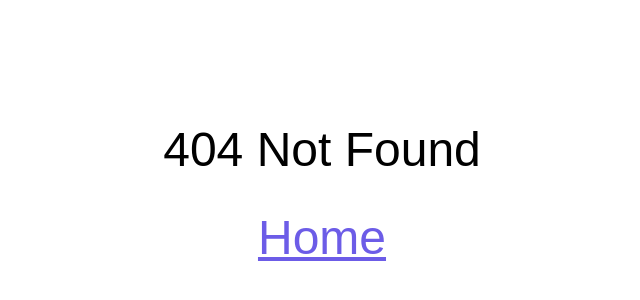
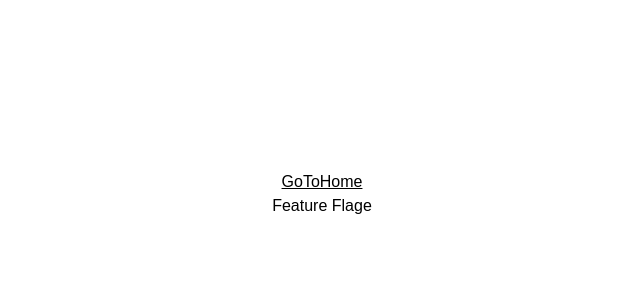
Before and after one commit to sameerkali/React_coding_round_practice, a React (Vite) app: page /seven in a window 1280 px wide. Before the commit this address had no page. Shown: the part 206-506 px from the top of the page, without its empty margins (318-958 px from the left). Built offline with nearby package versions, Linux system fonts and the light colour scheme.

Commit message:
feat: start making Feature Flage in office 🌚

```diff
--- a/src/All Assessment/assessment07/Seven.jsx
+++ b/src/All Assessment/assessment07/Seven.jsx
@@ -4,9 +4,12 @@ import GoToHome from '../../Components/GoToHome'
 const Seven = () => {
   return (
     <div>
-    <GoToHome/>
-    <div className=''>
-      {/* main contant */}
+    <div className='flex flex-col justify-center items-center h-screen'>
+      <GoToHome/>
+      <h1>Feature Flage</h1>
+      <div className=''>
+
+      </div>
     </div>
     </div>
   )
--- a/src/App.jsx
+++ b/src/App.jsx
@@ -8,6 +8,7 @@ import Three from "./All Assessment/assessment03/Three";
 import Four from "./All Assessment/assessment04/Four";
 import Five from "./All Assessment/assessment05/Five";
 import Six from "./All Assessment/assessment06/Six";
+import Seven from "./All Assessment/assessment07/Seven";
 
 const App = () => {
   return (
@@ -20,6 +21,14 @@ const App = () => {
         <Route path="/four" element={<Four />} />
         <Route path="/five" element={<Five />} />
         <Route path="/six" element={<Six />} />
+        <Route path="/seven" element={<Seven />} />
+        {/* <Route path="/eight" element={<Six />} />
+        <Route path="/nine" element={<Six />} />
+        <Route path="/ten" element={<Six />} />
+        <Route path="/eleven" element={<Six />} />
+        <Route path="/twelve" element={<Six />} />
+        <Route path="/thirteen" element={<Six />} />
+        <Route path="/fourteen" element={<Six />} /> */}
         <Route path="*" element={<Page404 />} />
       </Routes>
     </BrowserRouter>
```
Also changed, not shown: src/All Assessment/assessment07/readme.md.
